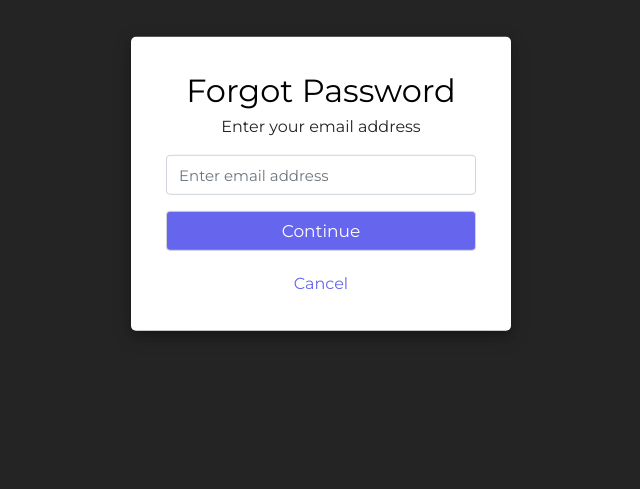
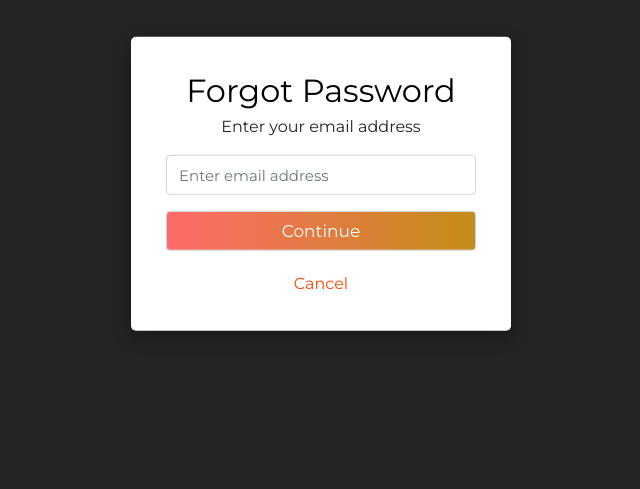
Before and after one commit to Gmax19/prototype, a PHP site: page /prototype/forgot-password.php in a window 1280 px wide. Shown: the part 216-705 px from the top of the page, without its empty margins (319-959 px from the left). Run offline with PHP 8.4, Linux system fonts and the light colour scheme.

Commit message:
changed design color for lgn , regr nd frgt pswrd

```diff
--- a/assets/css/tukverify.css
+++ b/assets/css/tukverify.css
@@ -3,10 +3,10 @@ html,body{
     background-image: url(../images/oren.jpg);
     font-family: 'Poppins', sans-serif;
 }
-::selection{
+/* ::selection{
     color: #fff;
-    background: #6665ee;
-}
+    background: orangered;
+} */
 .container{
     position: absolute;
     top: 50%;
@@ -30,20 +30,20 @@ html,body{
    font-size: 15px;
 }
 .container .form form .button{
-    background: #6665ee;
+    background: linear-gradient(to right,#ff6a6a,#c38d18);
     color: #fff;
     font-size: 17px;
     font-weight: 500;
     transition: all 0.3s ease;
 }
 .container .form form .button:hover{
-    background: #5757d1;
+    background: linear-gradient(to right,#ff6a6a,#c38d18);
 }
 .container .form form .link{
     padding: 5px 0;
 }
 .container .form form .link a{
-    color: #6665ee;
+    color: orangered;
 }
 .container .login-form form p{
     font-size: 14px;
```
